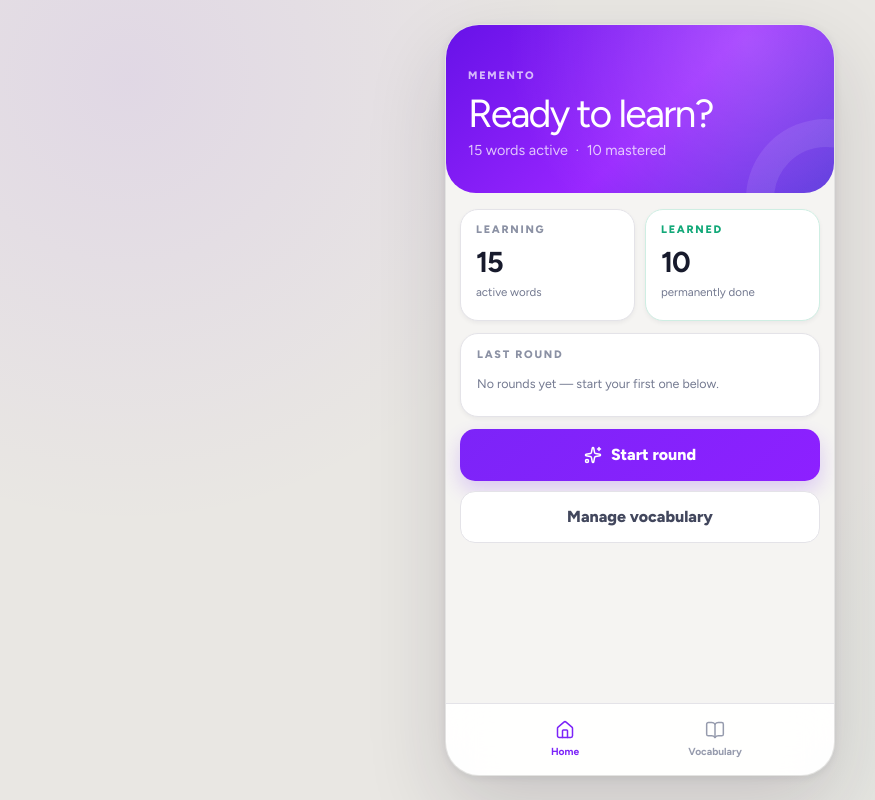
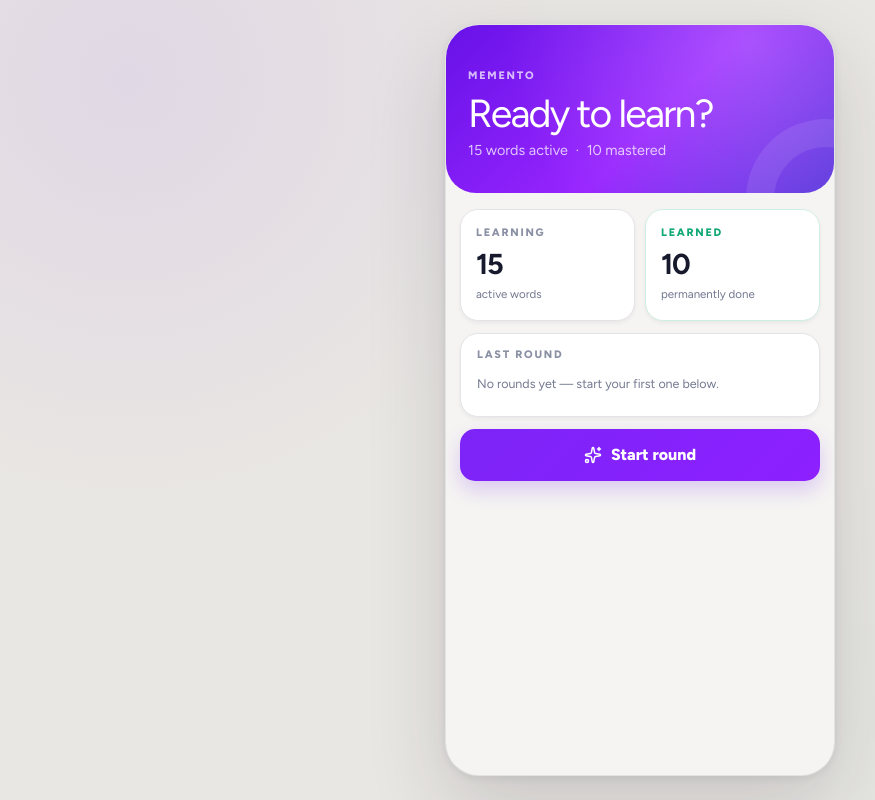
Before and after one commit to shtannikov/memento, a Next.js app: page / in a window 1280 px wide. Shown: the whole page, without its empty margins (0-875 px from the left). Built offline with nearby package versions, Linux system fonts and the light colour scheme.

Commit message:
Simplify vocabulary navigation

```diff
--- a/src/app/page.tsx
+++ b/src/app/page.tsx
@@ -2,11 +2,11 @@
 
 import { useState } from "react";
 
-import { BottomNavigation } from "@/components/navigation/bottom-navigation";
 import { HomeScreen } from "@/features/home/home-screen";
 import { QuizRound } from "@/features/quiz/quiz-round";
 import { useVocabulary } from "@/features/vocabulary/use-vocabulary";
 import { VocabularyScreen } from "@/features/vocabulary/vocabulary-screen";
+import type { VocabularyStatus } from "@/features/vocabulary/vocabulary.types";
 
 import styles from "./page.module.css";
 
@@ -14,8 +14,14 @@ type Destination = "home" | "vocabulary" | "quiz";
 
 export default function Page() {
   const [destination, setDestination] = useState<Destination>("home");
+  const [vocabularyTab, setVocabularyTab] =
+    useState<VocabularyStatus>("learning");
   const vocabulary = useVocabulary();
-  const showNavigation = destination !== "quiz";
+
+  function openVocabulary(tab: VocabularyStatus) {
+    setVocabularyTab(tab);
+    setDestination("vocabulary");
+  }
 
   return (
     <main className={styles.canvas}>
@@ -25,29 +31,24 @@ export default function Page() {
             learningCount={vocabulary.learning.length}
             learnedCount={vocabulary.learned.length}
             onStartRound={() => setDestination("quiz")}
-            onOpenVocabulary={() => setDestination("vocabulary")}
+            onOpenVocabulary={openVocabulary}
           />
         )}
 
         {destination === "vocabulary" && (
           <VocabularyScreen
+            initialTab={vocabularyTab}
             learning={vocabulary.learning}
             learned={vocabulary.learned}
             onAdd={vocabulary.add}
             onRemove={vocabulary.remove}
+            onBack={() => setDestination("home")}
           />
         )}
 
         {destination === "quiz" && (
           <QuizRound onExit={() => setDestination("home")} />
         )}
-
-        {showNavigation && (
-          <BottomNavigation
-            activeDestination={destination}
-            onNavigate={setDestination}
-          />
-        )}
       </section>
     </main>
   );
--- a/src/components/navigation/bottom-navigation.module.css
+++ /dev/null
@@ -1,36 +0,0 @@
-.navigation {
-  position: absolute;
-  z-index: 10;
-  inset: auto 0 0;
-  height: 72px;
-  display: grid;
-  grid-template-columns: repeat(2, 1fr);
-  padding: 8px 44px calc(8px + env(safe-area-inset-bottom));
-  border-top: 1px solid var(--line);
-  background: rgb(255 255 255 / 92%);
-  backdrop-filter: blur(20px);
-}
-
-.item {
-  display: flex;
-  flex-direction: column;
-  align-items: center;
-  justify-content: center;
-  gap: 4px;
-  color: #969bad;
-  border: 0;
-  background: transparent;
-  font-size: 0.64rem;
-  font-weight: 680;
-  cursor: pointer;
-}
-
-.item svg {
-  width: 20px;
-  height: 20px;
-  stroke-width: 1.8;
-}
-
-.active {
-  color: var(--violet);
-}
--- a/src/components/navigation/bottom-navigation.tsx
+++ /dev/null
@@ -1,42 +0,0 @@
-import { BookOpen, Home } from "lucide-react";
-
-import styles from "./bottom-navigation.module.css";
-
-type NavigationDestination = "home" | "vocabulary";
-
-type BottomNavigationProps = {
-  activeDestination: NavigationDestination;
-  onNavigate: (destination: NavigationDestination) => void;
-};
-
-export function BottomNavigation({
-  activeDestination,
-  onNavigate,
-}: BottomNavigationProps) {
-  return (
-    <nav className={styles.navigation} aria-label="Primary navigation">
-      <button
-        className={
-          activeDestination === "home"
-            ? `${styles.item} ${styles.active}`
-            : styles.item
-        }
-        onClick={() => onNavigate("home")}
-      >
-        <Home aria-hidden="true" />
-        <span>Home</span>
-      </button>
-      <button
-        className={
-          activeDestination === "vocabulary"
-            ? `${styles.item} ${styles.active}`
-            : styles.item
-        }
-        onClick={() => onNavigate("vocabulary")}
-      >
-        <BookOpen aria-hidden="true" />
-        <span>Vocabulary</span>
-      </button>
-    </nav>
-  );
-}
--- a/src/features/home/home-screen.module.css
+++ b/src/features/home/home-screen.module.css
@@ -1,6 +1,5 @@
 .screen {
   min-height: 100%;
-  padding-bottom: 78px;
 }
 
 .hero {
@@ -82,7 +81,24 @@
 .statCard {
   min-height: 112px;
   padding: 15px;
+  color: inherit;
+  text-align: left;
   border-radius: 18px;
+  cursor: pointer;
+  transition:
+    border-color 160ms ease,
+    box-shadow 160ms ease,
+    transform 160ms ease;
+}
+
+.statCard:hover {
+  border-color: color-mix(in srgb, var(--violet) 30%, var(--line));
+  box-shadow: 0 7px 18px rgb(67 30 130 / 10%);
+  transform: translateY(-1px);
+}
+
+.statCard:active {
+  transform: translateY(1px);
 }
 
 .statCard strong {
@@ -119,8 +135,3 @@
   color: var(--muted);
   font-size: 0.78rem;
 }
-
-.actions {
-  display: grid;
-  gap: 10px;
-}
--- a/src/features/home/home-screen.tsx
+++ b/src/features/home/home-screen.tsx
@@ -8,7 +8,7 @@ type HomeScreenProps = {
   learningCount: number;
   learnedCount: number;
   onStartRound: () => void;
-  onOpenVocabulary: () => void;
+  onOpenVocabulary: (tab: "learning" | "learned") => void;
 };
 
 export function HomeScreen({
@@ -29,16 +29,22 @@ export function HomeScreen({
 
       <div className={styles.content}>
         <div className={styles.statGrid}>
-          <article className={styles.statCard}>
+          <button
+            className={styles.statCard}
+            onClick={() => onOpenVocabulary("learning")}
+          >
             <p className={styles.cardLabel}>Learning</p>
             <strong>{learningCount}</strong>
             <span>active words</span>
-          </article>
-          <article className={`${styles.statCard} ${styles.learnedCard}`}>
+          </button>
+          <button
+            className={`${styles.statCard} ${styles.learnedCard}`}
+            onClick={() => onOpenVocabulary("learned")}
+          >
             <p className={styles.cardLabel}>Learned</p>
             <strong>{learnedCount}</strong>
             <span>permanently done</span>
-          </article>
+          </button>
         </div>
 
         <article className={styles.roundCard}>
@@ -46,18 +52,10 @@ export function HomeScreen({
           <p>No rounds yet — start your first one below.</p>
         </article>
 
-        <div className={styles.actions}>
-          <button className={buttonStyles.primary} onClick={onStartRound}>
-            <Sparkles aria-hidden="true" />
-            Start round
-          </button>
-          <button
-            className={buttonStyles.secondary}
-            onClick={onOpenVocabulary}
-          >
-            Manage vocabulary
-          </button>
-        </div>
+        <button className={buttonStyles.primary} onClick={onStartRound}>
+          <Sparkles aria-hidden="true" />
+          Start round
+        </button>
       </div>
     </div>
   );
--- a/src/features/vocabulary/vocabulary-screen.module.css
+++ b/src/features/vocabulary/vocabulary-screen.module.css
@@ -1,7 +1,6 @@
 .screen {
   height: 100%;
   min-height: 100%;
-  padding-bottom: 78px;
   overflow-y: auto;
 }
 
@@ -13,6 +12,36 @@
   background: rgb(255 255 255 / 94%);
   backdrop-filter: blur(18px);
   border-bottom: 1px solid rgb(20 24 40 / 4%);
+}
+
+.titleRow {
+  display: flex;
+  align-items: center;
+  gap: 10px;
+}
+
+.backButton {
+  flex: 0 0 auto;
+  display: grid;
+  width: 40px;
+  height: 40px;
+  place-items: center;
+  color: var(--ink);
+  border: 1px solid var(--line);
+  border-radius: 12px;
+  background: var(--card);
+  box-shadow: 0 2px 4px rgb(20 24 40 / 5%);
+  cursor: pointer;
+}
+
+.backButton:hover {
+  color: var(--violet);
+  border-color: color-mix(in srgb, var(--violet) 30%, var(--line));
+}
+
+.backButton svg {
+  width: 20px;
+  height: 20px;
 }
 
 .eyebrow {
@@ -176,7 +205,7 @@
   position: absolute;
   z-index: 6;
   right: 18px;
-  bottom: 88px;
+  bottom: 18px;
   display: grid;
   width: 58px;
   height: 58px;
--- a/src/features/vocabulary/vocabulary-screen.tsx
+++ b/src/features/vocabulary/vocabulary-screen.tsx
@@ -1,5 +1,5 @@
 import * as Tabs from "@radix-ui/react-tabs";
-import { Check, Plus, X } from "lucide-react";
+import { ArrowLeft, Check, Plus, X } from "lucide-react";
 import { useState } from "react";
 
 import { VocabularyDialogs } from "./vocabulary-dialogs";
@@ -11,20 +11,24 @@ import type {
 } from "./vocabulary.types";
 
 type VocabularyScreenProps = {
+  initialTab: VocabularyStatus;
   learning: VocabularyItem[];
   learned: VocabularyItem[];
   onAdd: (item: NewVocabularyItem) => void;
   onRemove: (item: VocabularyItem) => void;
+  onBack: () => void;
 };
 
 export function VocabularyScreen({
+  initialTab,
   learning,
   learned,
   onAdd,
   onRemove,
+  onBack,
 }: VocabularyScreenProps) {
   const [activeTab, setActiveTab] =
-    useState<VocabularyStatus>("learning");
+    useState<VocabularyStatus>(initialTab);
   const [addOpen, setAddOpen] = useState(false);
   const [pendingRemoval, setPendingRemoval] =
     useState<VocabularyItem | null>(null);
@@ -34,8 +38,19 @@ export function VocabularyScreen({
     <>
       <div className={styles.screen}>
         <header className={styles.header}>
-          <p className={styles.eyebrow}>Your collection</p>
-          <h1>Vocabulary</h1>
+          <div className={styles.titleRow}>
+            <button
+              className={styles.backButton}
+              onClick={onBack}
+              aria-label="Back to Home"
+            >
+              <ArrowLeft aria-hidden="true" />
+            </button>
+            <div>
+              <p className={styles.eyebrow}>Your collection</p>
+              <h1>Vocabulary</h1>
+            </div>
+          </div>
           <Tabs.Root
             value={activeTab}
             onValueChange={(value) =>
```
